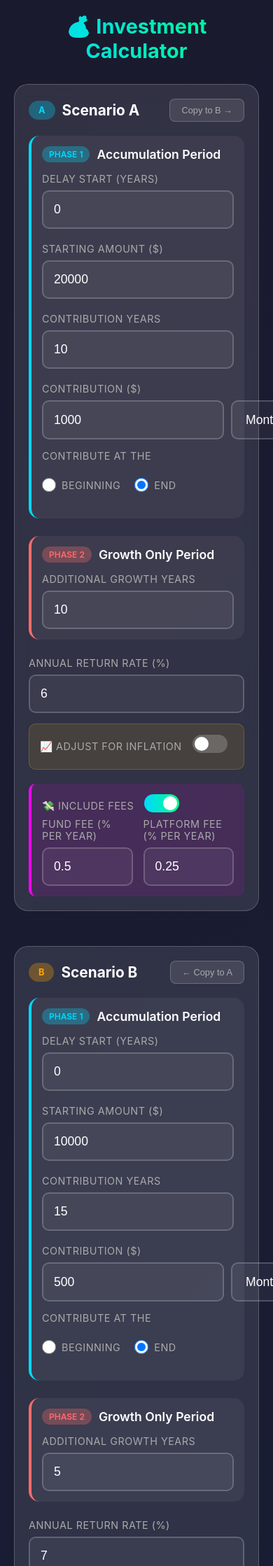
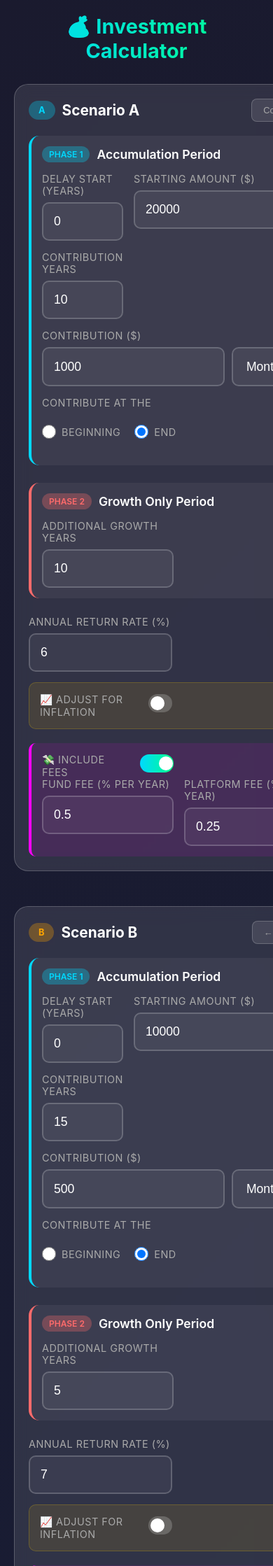
Before and after one commit to thomaslr/investment-calculator, a Flask app: page / in a window 390 px wide; the page is wider, and only the part inside the window is pictured. Shown: the top 2238 px of that part at 70% size. Run offline with Flask 3, Linux system fonts and the light colour scheme.

Commit message:
Update form layout and chart width for improved responsiveness

```diff
--- a/templates/index.html
+++ b/templates/index.html
@@ -291,13 +291,17 @@
 
         .form-grid {
             display: grid;
-            grid-template-columns: repeat(auto-fit, minmax(200px, 1fr));
-            gap: 20px;
+            grid-template-columns: 1fr 1fr;
+            gap: 15px;
         }
 
         .form-group {
             display: flex;
             flex-direction: column;
+        }
+
+        .form-group.full-width {
+            grid-column: 1 / -1;
         }
 
         label {
@@ -724,18 +728,20 @@
             height: 300px;
             display: flex;
             align-items: flex-end;
-            justify-content: space-around;
+            justify-content: flex-start;
+            gap: 10px;
             padding: 0 10px;
             border-left: 2px solid rgba(255, 255, 255, 0.3);
             border-bottom: 2px solid rgba(255, 255, 255, 0.3);
+            min-width: fit-content;
         }
 
         .bar-group {
             display: flex;
             flex-direction: column;
             align-items: center;
-            flex: 1;
-            max-width: 60px;
+            flex-shrink: 0;
+            width: 50px;
             position: relative;
         }
 
@@ -1069,7 +1075,7 @@
                                 <label>Contribution Years</label>
                                 <input type="number" name="contribution_years" value="10" min="0" max="50">
                             </div>
-                            <div class="form-group">
+                            <div class="form-group full-width">
                                 <label>Contribution ($)</label>
                                 <div class="input-group">
                                     <input type="number" name="contribution" value="1000" min="0" step="50">
@@ -1182,7 +1188,7 @@
                                 <label>Contribution Years</label>
                                 <input type="number" name="contribution_years" value="15" min="0" max="50">
                             </div>
-                            <div class="form-group">
+                            <div class="form-group full-width">
                                 <label>Contribution ($)</label>
                                 <div class="input-group">
                                     <input type="number" name="contribution" value="500" min="0" step="50">
@@ -1633,6 +1639,10 @@
             const dataMaxValue = Math.max(maxValueA, maxValueB);
             const maxYears = Math.max(scheduleA.length, scheduleB.length);
             const chartHeight = 260;
+
+            // Set minimum width based on number of years (60px per year group)
+            const minChartWidth = maxYears * 60 + 20;
+            barChart.style.minWidth = minChartWidth + 'px';
 
             // Calculate nice round tick values
             const ticks = calculateNiceTicks(dataMaxValue, 5);
```
